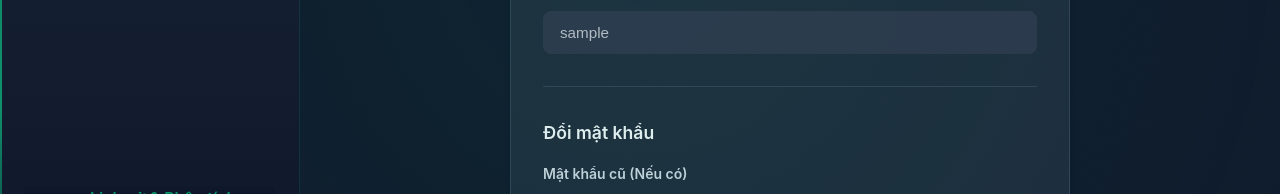
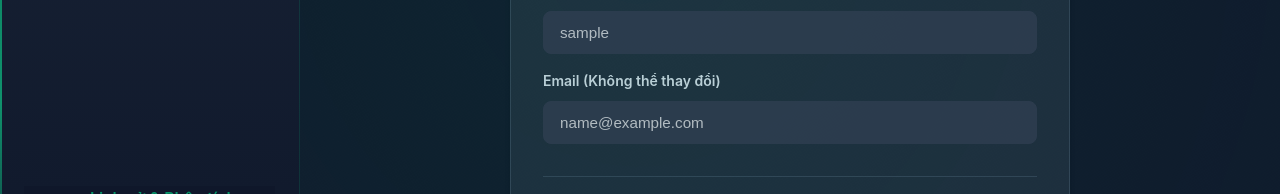
Before and after one commit to Huyzilla/IT4409_QuadHuy, a React (Vite) app in the folder my-react-app/: page /account in a window 1280 px wide. Shown: the part 457-651 px from the top of the page. Built offline with nearby package versions, Linux system fonts and the light colour scheme; no server answers; sample sign-in values are in the browser's storage.

Commit message:
fix 431 ERROR, update AccountSetting.jsx

```diff
--- a/my-react-app/src/pages/AccountSettings.jsx
+++ b/my-react-app/src/pages/AccountSettings.jsx
@@ -15,6 +15,7 @@ export default function AccountSettings() {
   const [formData, setFormData] = useState({
     fullName: user?.fullName || "",
     username: user?.username || "",
+    email: user?.email || "",
     currentPassword: "",
     newPassword: "",
     confirmNewPassword: "",
@@ -33,6 +34,7 @@ export default function AccountSettings() {
       ...prev,
       fullName: user?.fullName || "",
       username: user?.username || "",
+      email: user?.email || "",
     }));
   }, [user]);
 
@@ -195,6 +197,17 @@ export default function AccountSettings() {
               />
             </div>
 
+            <div className="form-group">
+              <label>Email (Không thể thay đổi)</label>
+              <input
+                type="email"
+                className="form-input"
+                disabled
+                value={formData.email}
+                title="Không thể thay đổi email"
+              />
+            </div>
+
             <hr className="form-section-divider" />
 
             {/* Password Section */}
```
Also changed, not shown: 2 other files (tests, documents, lock files or other folders).
